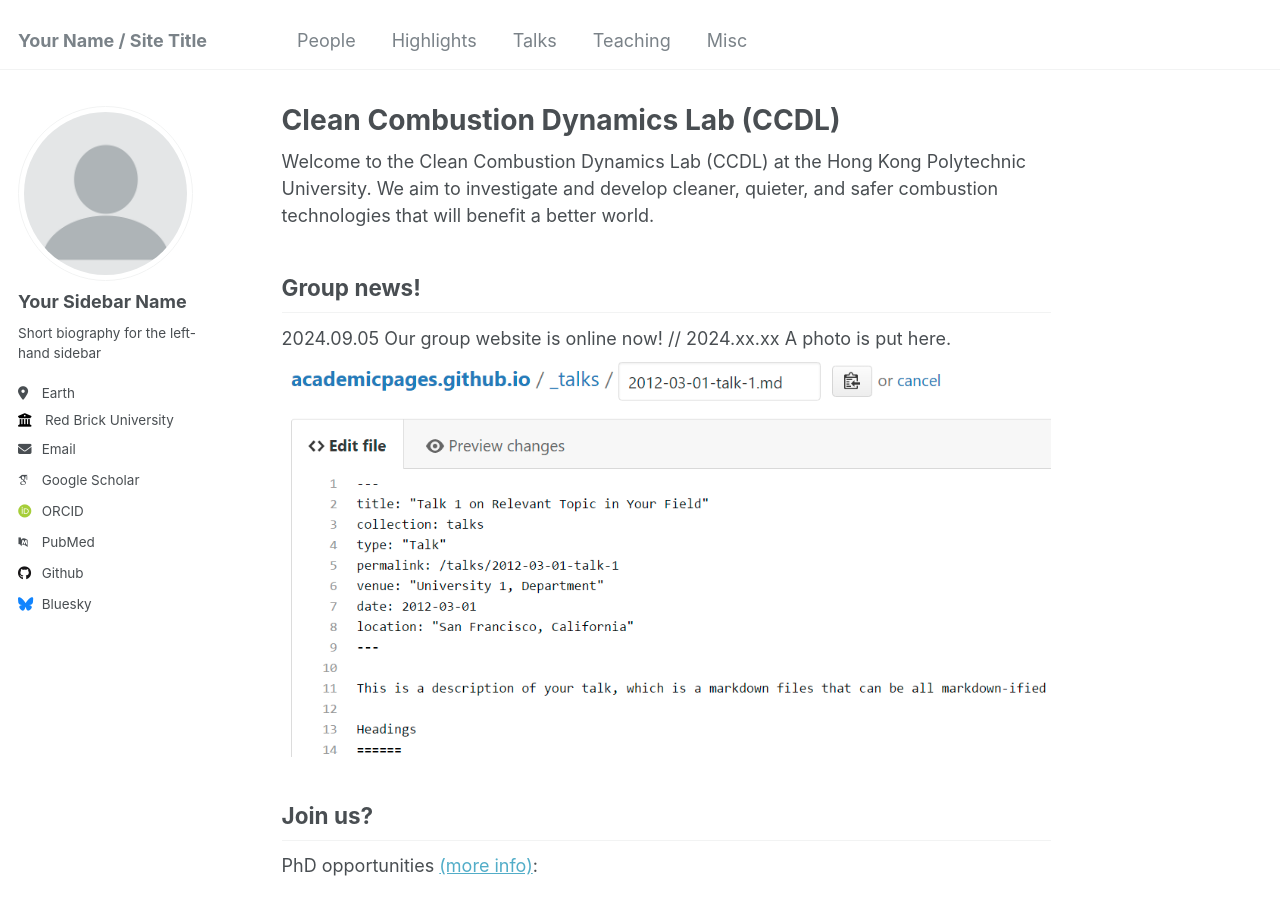
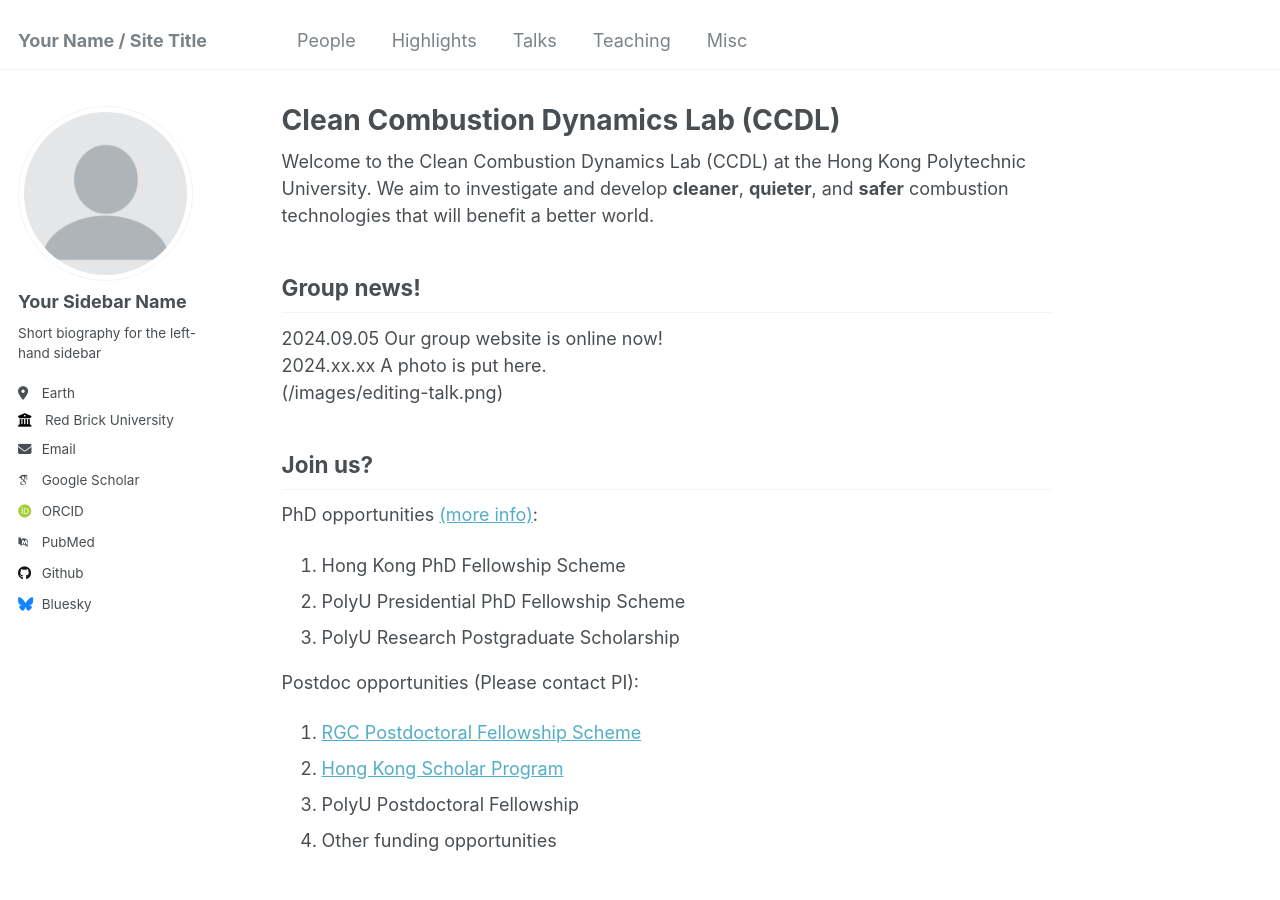
Before and after one commit to RickGuanYu/CCDL.github.io, a Jekyll site: the page built from _pages/about.md, in a window 1280 px wide and 900 px high. Built offline with Jekyll 4.4.1, drawn with Linux system fonts in a browser that asks for light colours; some web fonts are replaced.

Commit message:
Update about.md

```diff
--- a/_pages/about.md
+++ b/_pages/about.md
@@ -7,13 +7,13 @@ redirect_from:
   - /about.html
 ---
 
-Welcome to the Clean Combustion Dynamics Lab (CCDL) at the Hong Kong Polytechnic University. We aim to investigate and develop cleaner, quieter, and safer combustion technologies that will benefit a better world.
+Welcome to the Clean Combustion Dynamics Lab (CCDL) at the Hong Kong Polytechnic University. We aim to investigate and develop **cleaner**, **quieter**, and **safer** combustion technologies that will benefit a better world.
 
 Group news!
 ------
-2024.09.05 Our group website is online now! //
-2024.xx.xx A photo is put here.
-![Editing a markdown file for a talk](/images/editing-talk.png)
+2024.09.05 Our group website is online now! \
+2024.xx.xx A photo is put here. \
+(/images/editing-talk.png)
 
 Join us?
 ------
```
